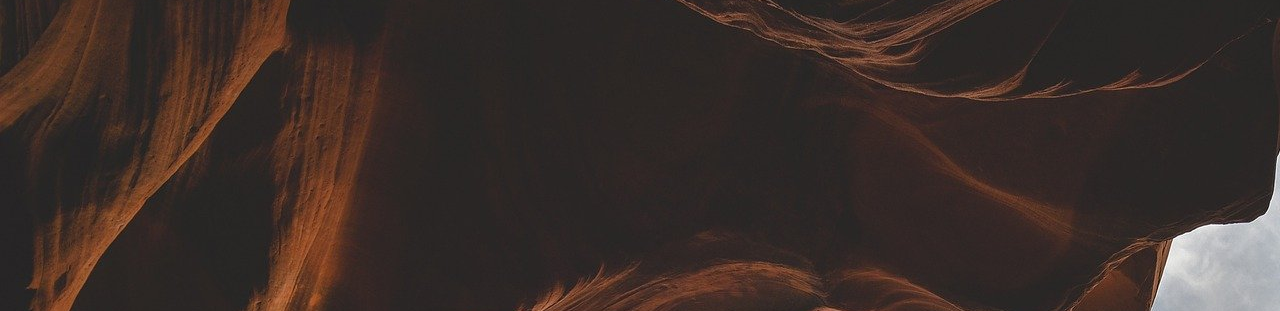
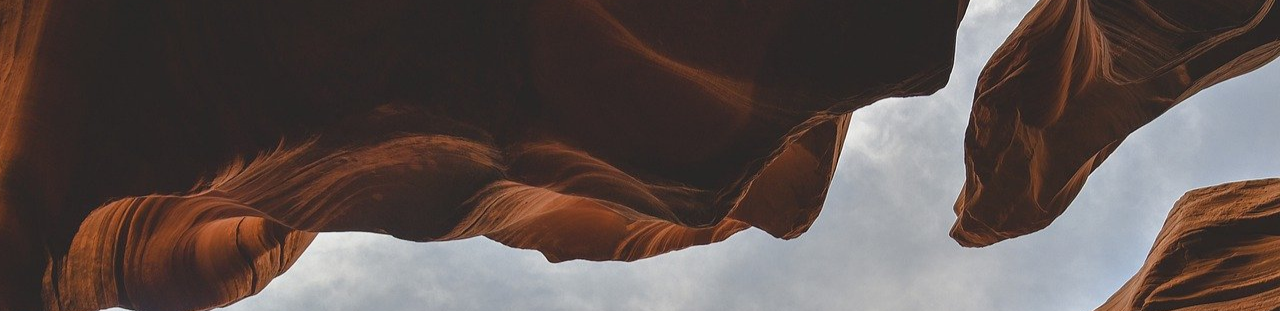
Before and after one commit to LaFeeDesCailloux/Maintenance, a plain HTML site: page index.html in a window 1280 px wide. Shown: the top 311 px of the page. Drawn offline with nearby package versions, Linux system fonts and the light colour scheme.

Commit message:
Fix background position

```diff
--- a/assets/css/style.css
+++ b/assets/css/style.css
@@ -7,7 +7,8 @@ body {
 	padding: 0;
 	background-image: url("../images/fond.jpg");
 	background-repeat: no-repeat;
-	background-position-y: -190px;
+	background-position-y: 66%;
+	background-position-x: center;
 	color: white;
 	font-family: 'Open Sans', Roboto, "Helvetica Neue", Arial, sans-serif;
 }
```
